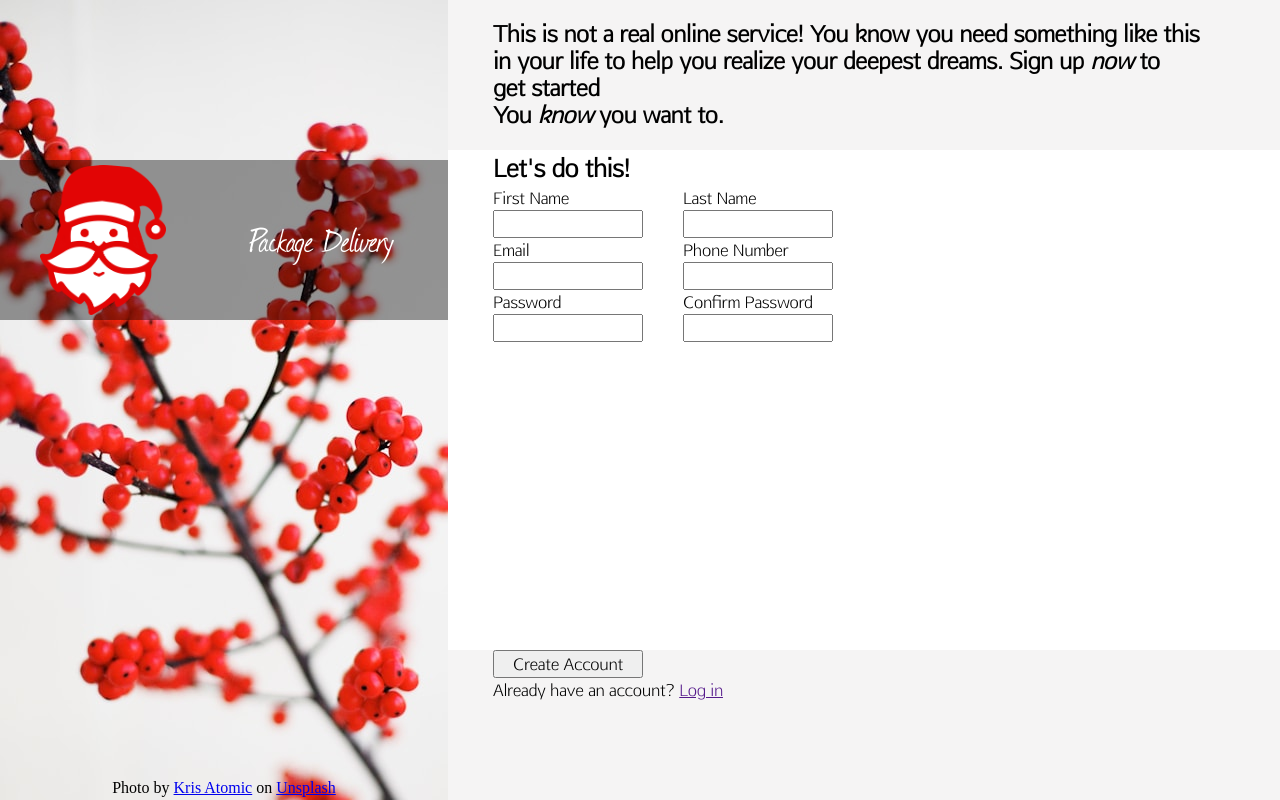
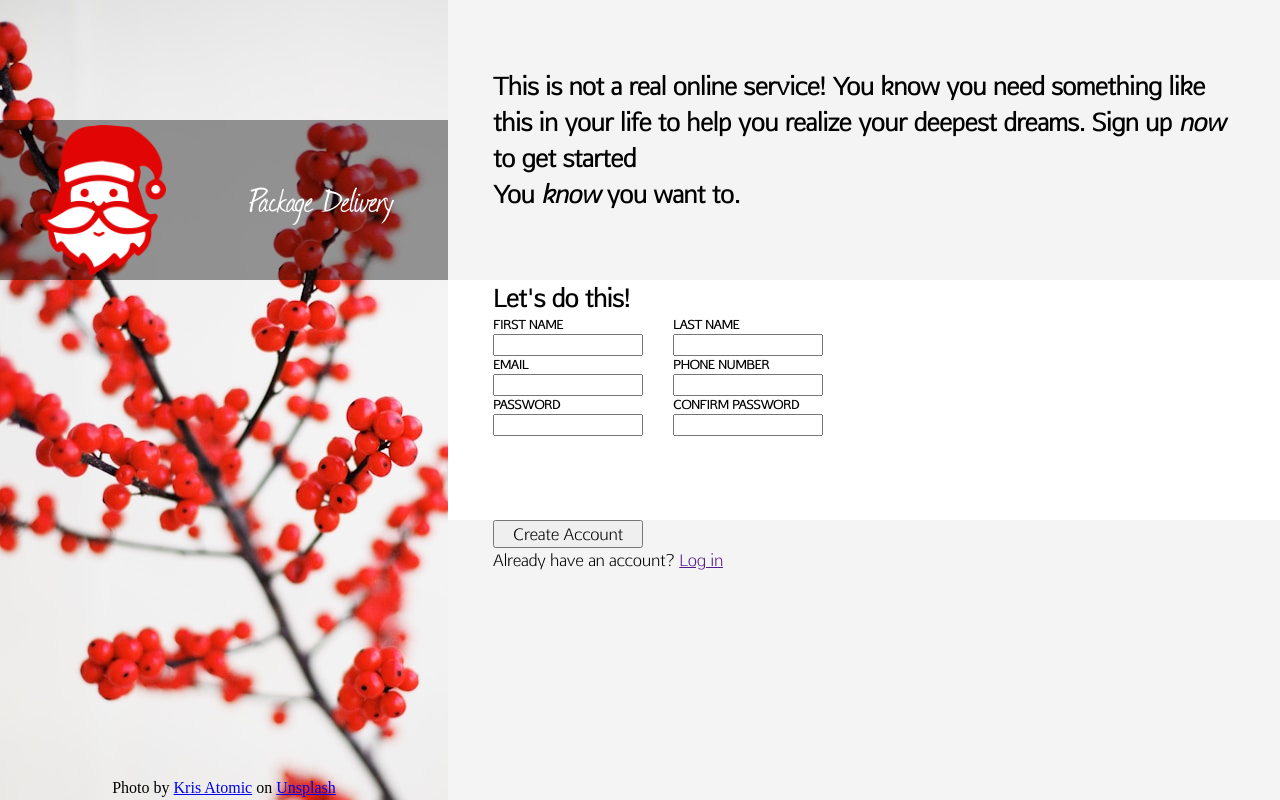
Before and after one commit to Liziloo/odin-sign-up-form, a plain HTML site: page index.html in a window 1280 px wide. Drawn offline with Linux system fonts and the light colour scheme.

Commit message:
Fix dimensions of main div children

```diff
--- a/index.html
+++ b/index.html
@@ -32,31 +32,31 @@
                     <h2>Let's do this!</h2>
                     <div class="input-row">
                         <div class="input-set">
-                            <label for="first-name">First Name</label>
+                            <label for="first-name">FIRST NAME</label>
                             <input id="first-name" type="text" name="first-name" />
                         </div>
                         <div class="input-set">
-                            <label for="last-name">Last Name</label>
+                            <label for="last-name">LAST NAME</label>
                             <input id="last-name" type="text" name="last-name" />
                         </div>
                     </div>
                     <div class="input-row">
                         <div class="input-set">
-                            <label for="email">Email</label>
+                            <label for="email">EMAIL</label>
                             <input id="email" type="email" name="email" />
                         </div>
                         <div class="input-set">
-                            <label for="phone">Phone Number</label>
+                            <label for="phone">PHONE NUMBER</label>
                             <input id="phone" type="tel" name="phone" />
                         </div>
                     </div>
                     <div class="input-row">
                         <div class="input-set">
-                            <label for="pass">Password</label>
+                            <label for="pass">PASSWORD</label>
                             <input id="pass" type="password" name="password" />
                         </div>
                         <div class="input-set">
-                            <label for="pass-confirm">Confirm Password</label>
+                            <label for="pass-confirm">CONFIRM PASSWORD</label>
                             <input id="pass-confirm" type="password" name="pass-confirm" />
                         </div>
                     </div>
--- a/styles.css
+++ b/styles.css
@@ -23,6 +23,10 @@
     font-weight: normal;
     font-style: normal;
 
+}
+
+em {
+    font-family: 'afta_sansitalic';
 }
 
 /* Standardize input-control size */
@@ -57,7 +61,7 @@ button {
     display: flex;
     height: 20vh;
     background-color: rgb(0 0 0 / 0.4);
-    margin-top: 20vh;
+    margin-top: 15vh;
     align-items: center;
     padding: 5px;
     justify-content: space-around;
@@ -102,6 +106,7 @@ form {
 
 #disclaimer, #form, #submission {
     padding: 0 45px;
+    flex: 1 auto;
 }
 
 #disclaimer, #submission {
@@ -112,28 +117,29 @@ form {
     display: flex;
     flex-direction: column;
     justify-content: center;
-    height: 30vh;
+    height: 35vh;
     font-weight: bold;
-    font-size: 1.4rem;
-    line-height: 1.2;
+    font-size: 1.5rem;
 }
 
 #form {
     display: flex;
     align-items: stretch;
-    height: 100%;
+    height: 30vh;
 }
 
 .input-row {
     display: flex;
+    font-size: 12px;
+    font-weight: bold;
 }
 
 .input-set {
     display: flex;
     flex-direction: column;
-    margin-right: 40px;
+    margin-right: 30px;
 }
 
 #submission {
-    height: 30vh;
+    height: 35vh;
 }
```
